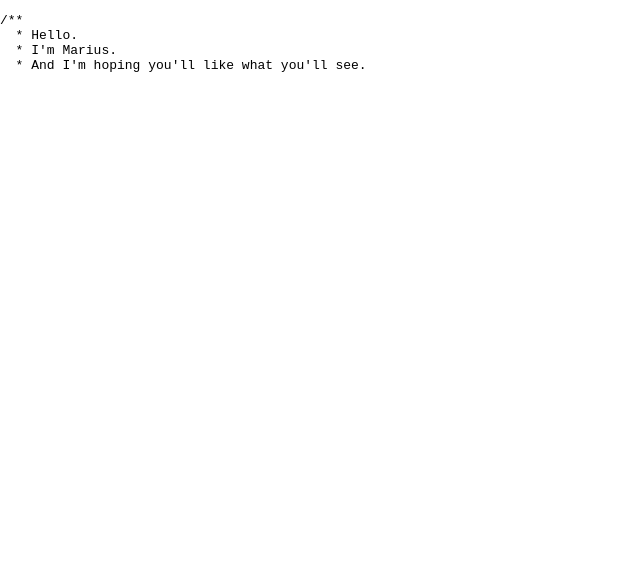
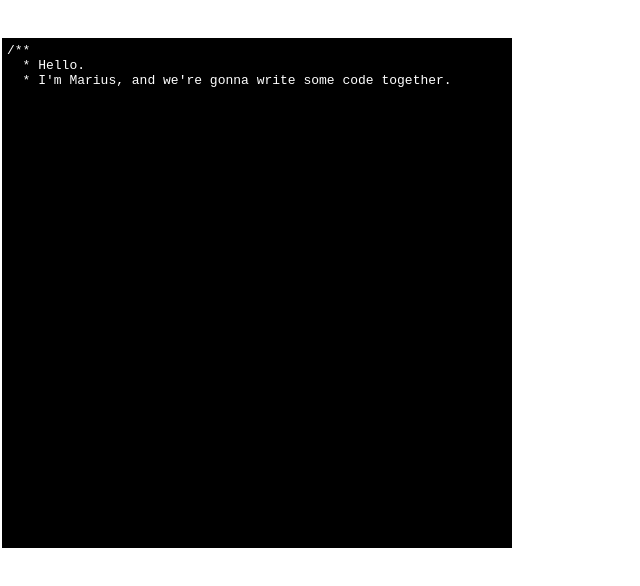
Before and after one commit to Mione/bio, a plain HTML site: page index.html in a window 1280 px wide. Shown: the whole page, without its empty margins (0-640 px from the left). Drawn offline with nearby package versions, Linux system fonts and the light colour scheme.

Commit message:
master - added in stuff

```diff
--- a/index.html
+++ b/index.html
@@ -10,12 +10,19 @@
 
 <body>
   <aside>
-    <pre class='left-writer'></pre>
-    <pre class='right-writer'></pre>
+    <pre class='writer' id='draggable'></pre>
   </aside>
   </code>
   <script src="script/templates.js"></script>
   <script src="script/app.js"></script>
+  <script src="https://code.jquery.com/jquery-1.12.4.js"></script>
+  <script src="https://code.jquery.com/ui/1.12.1/jquery-ui.js"></script>
+  <script>
+    (function () {
+      //I'm too lazy to do draggable now
+      $("#draggable").draggable({ });
+    } ());
+  </script>
 </body>
 
 </html>
--- a/script/app.js
+++ b/script/app.js
@@ -1,7 +1,6 @@
 (function () {
   'use strict';
-  var leftWriter = document.querySelector('.left-writer');
-  var rightWriter = document.querySelector('.right-writer');
+  var writer = document.querySelector('.writer');
 
   function write(element, string, skip, callback) {
     var count = 0;
@@ -18,10 +17,12 @@
       delayTime = 1;
       intervalTime = 1;
     }
-    if(!string) {
+
+    if (!string) {
       alert('Unfortunately this browser sux, please use latest Chrome or FF');
       return;
     }
+
     interval = setInterval(function () {
 
       var currentChar = string[count];
@@ -46,7 +47,7 @@
           }
 
           if (style.length) {
-            document.styleSheets[0].insertRule(style.replace('@', ''),0);
+            document.styleSheets[0].insertRule(style.replace('@', ''), 0);
           }
 
           code = '';
@@ -78,14 +79,14 @@
         code = code + currentChar;
       }
 
-      element.textContent = element.textContent + currentChar;
+      element.innerHTML = element.innerHTML + currentChar;
       count = count + 1;
     }, intervalTime);
   }
 
-  write(leftWriter, window.template1, false, function () {
-    write(rightWriter, window.template2, true, function () {
-      write(rightWriter, window.template3, false, function () {
+  write(writer, window.template1, false, function () {
+    write(writer, window.template2, true, function () {
+      write(writer, window.template3, false, function () {
         console.log('done!');
       })
     })
--- a/style/style.css
+++ b/style/style.css
@@ -1,15 +1,16 @@
-.left-writer,
-.right-writer {
+.writer {
+  border: 2px solid white;
+  border-top: 25px solid white;
+  background-color: black;
+  color: white;
+  cursor: all-scroll;
+  height: 500px;
+  width: 500px;
+  padding: 5px;
+  top: 0;
+  left:0;
   position: absolute;
-  top: 0;
-  width: 600px;
   overflow-x: auto;
+  z-index: 3;
+
 }
-
-.left-writer {
-  left: 0;
-}
-
-.right-writer {
-  right: 0;
-}
```
Also changed, not shown: script/templates.js (+4 -5 lines).
